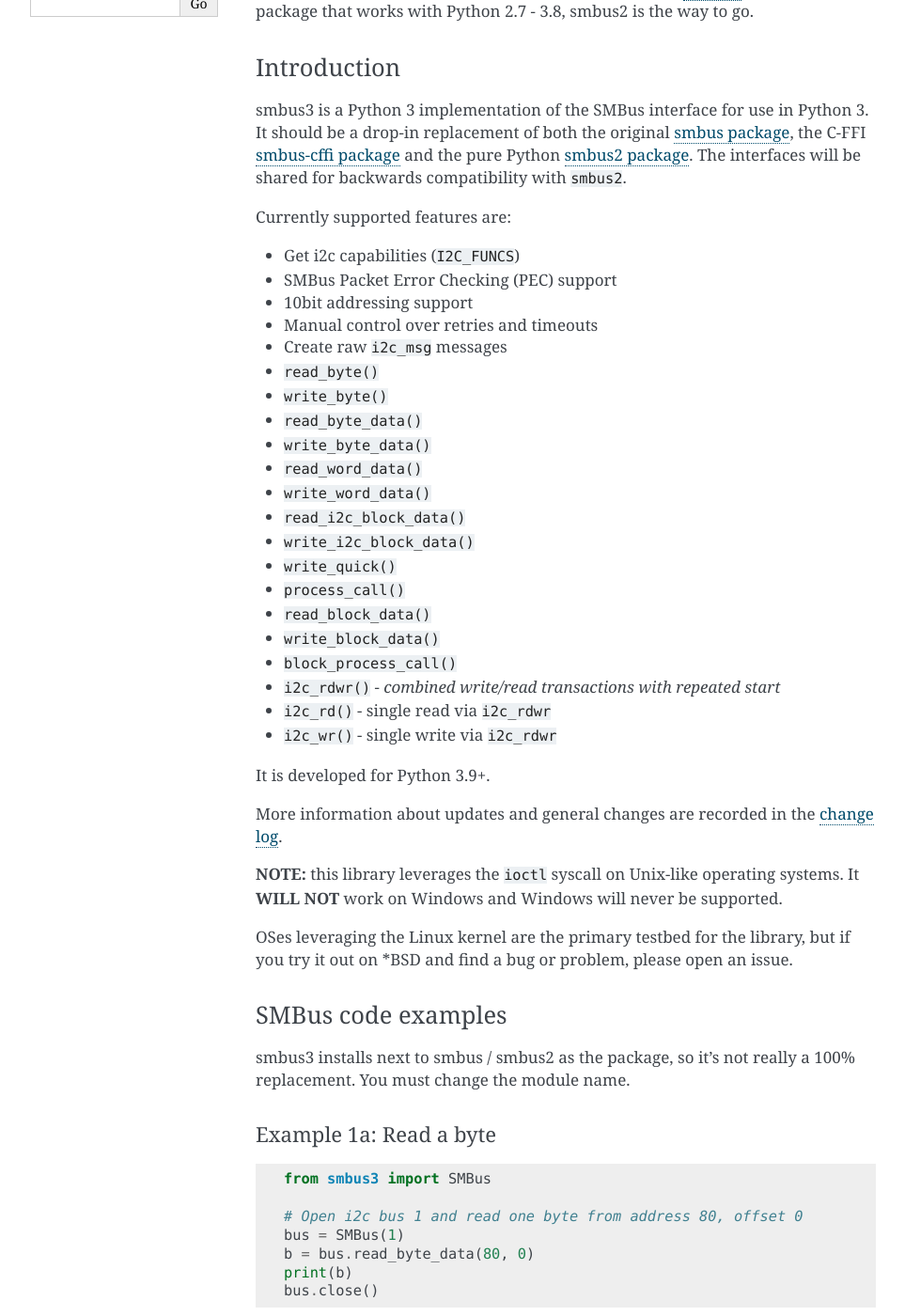
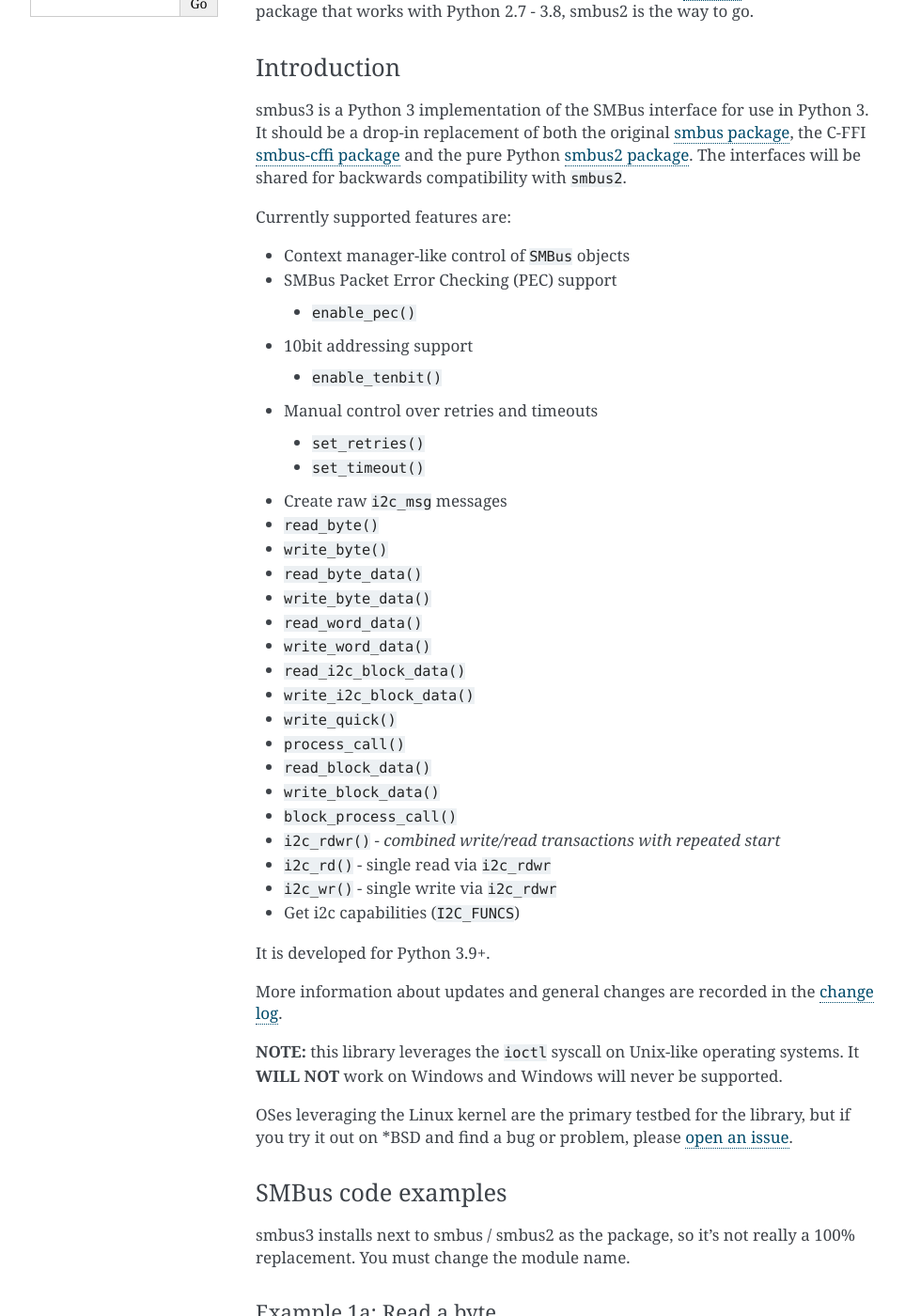
Before and after one commit to eindiran/smbus3, a Sphinx documentation site: the page built from doc/index.rst, in a window 1280 px wide and 1400 px high, scrolled down 298 px. Shown: the whole window at 94% size, without its empty margins (148-1111 px from the left). Built offline with Sphinx 7.4.7, drawn with Linux system fonts in a browser that asks for light colours.

```diff
--- a/README.rst
+++ b/README.rst
@@ -47,10 +47,20 @@ shared for backwards compatibility with ``smbus2``.
 
 Currently supported features are:
 
--  Get i2c capabilities (``I2C_FUNCS``)
+-  Context manager-like control of ``SMBus`` objects
 -  SMBus Packet Error Checking (PEC) support
+
+  -  ``enable_pec()``
+
 -  10bit addressing support
+
+  -  ``enable_tenbit()``
+
 -  Manual control over retries and timeouts
+
+  -  ``set_retries()``
+  -  ``set_timeout()``
+
 -  Create raw ``i2c_msg`` messages
 -  ``read_byte()``
 -  ``write_byte()``
@@ -82,7 +93,7 @@ never be supported.
 
 OSes leveraging the Linux kernel are the primary testbed for the
 library, but if you try it out on \*BSD and find a bug or problem,
-please open an issue.
+please `open an issue <https://github.com/eindiran/smbus3/issues>`__.
 
 SMBus code examples
 -------------------
--- a/doc/changelog.rst
+++ b/doc/changelog.rst
@@ -3,6 +3,11 @@ Changelog
 
 Notable changes to `smbus3 <https://github.com/eindiran/smbus3>`__ are
 recorded here.
+
+[0.5.1] - 2024-06-13
+--------------------
+
+- Documentation updates.
 
 [0.5.0] - 2024-06-13
 --------------------
```
Also changed, not shown: other parts of README.rst (+1 -0 lines).
